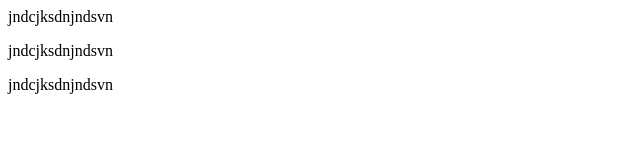
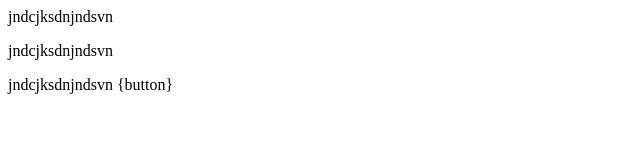
Before and after one commit to Parimal108/localrepo, a plain HTML site: page index.html in a window 1280 px wide. Shown: the full height of the page, 0-640 px from the left. Drawn offline with Linux system fonts and the light colour scheme.

Commit message:
add button

```diff
--- a/index.html
+++ b/index.html
@@ -1,3 +1,3 @@
 <p>jndcjksdnjndsvn</p>
 <p>jndcjksdnjndsvn</p>
-<p>jndcjksdnjndsvn</p>
+<p>jndcjksdnjndsvn {button}</p>
```
